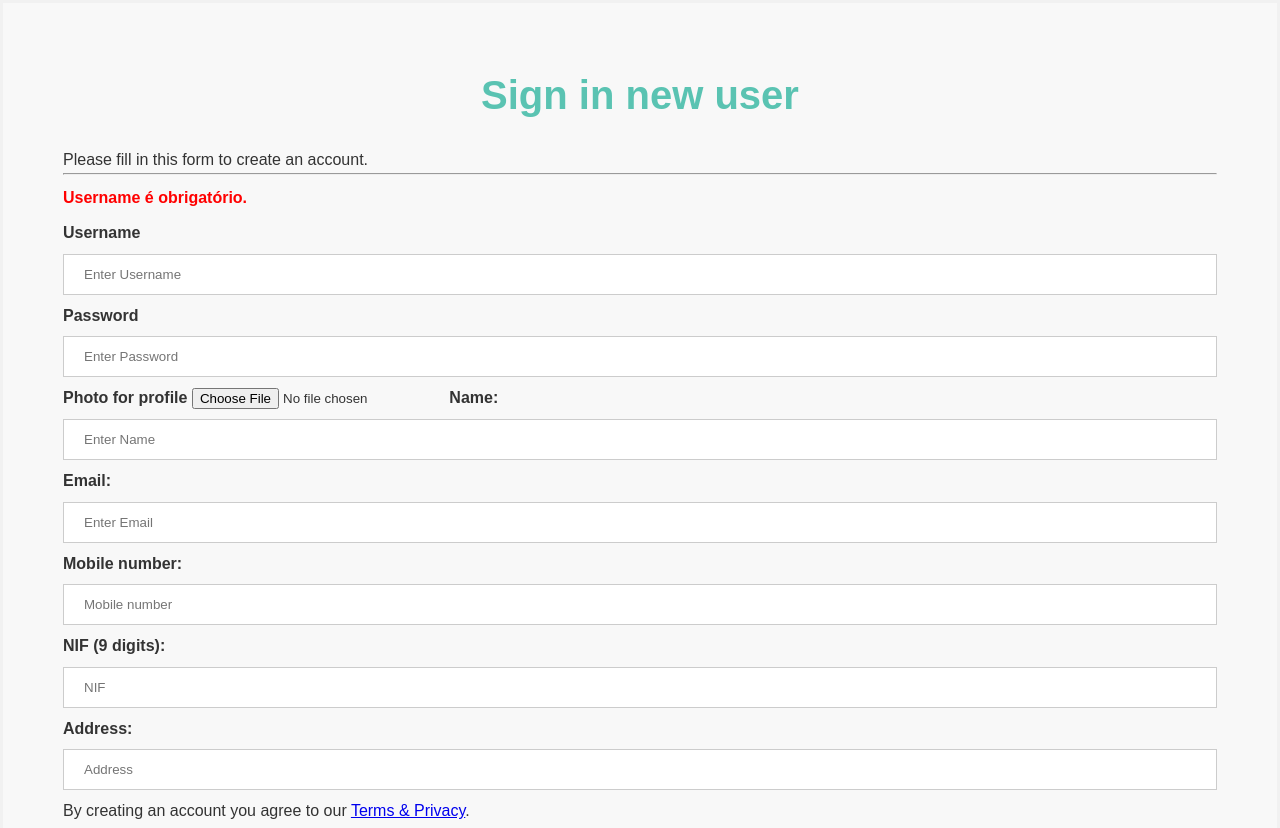
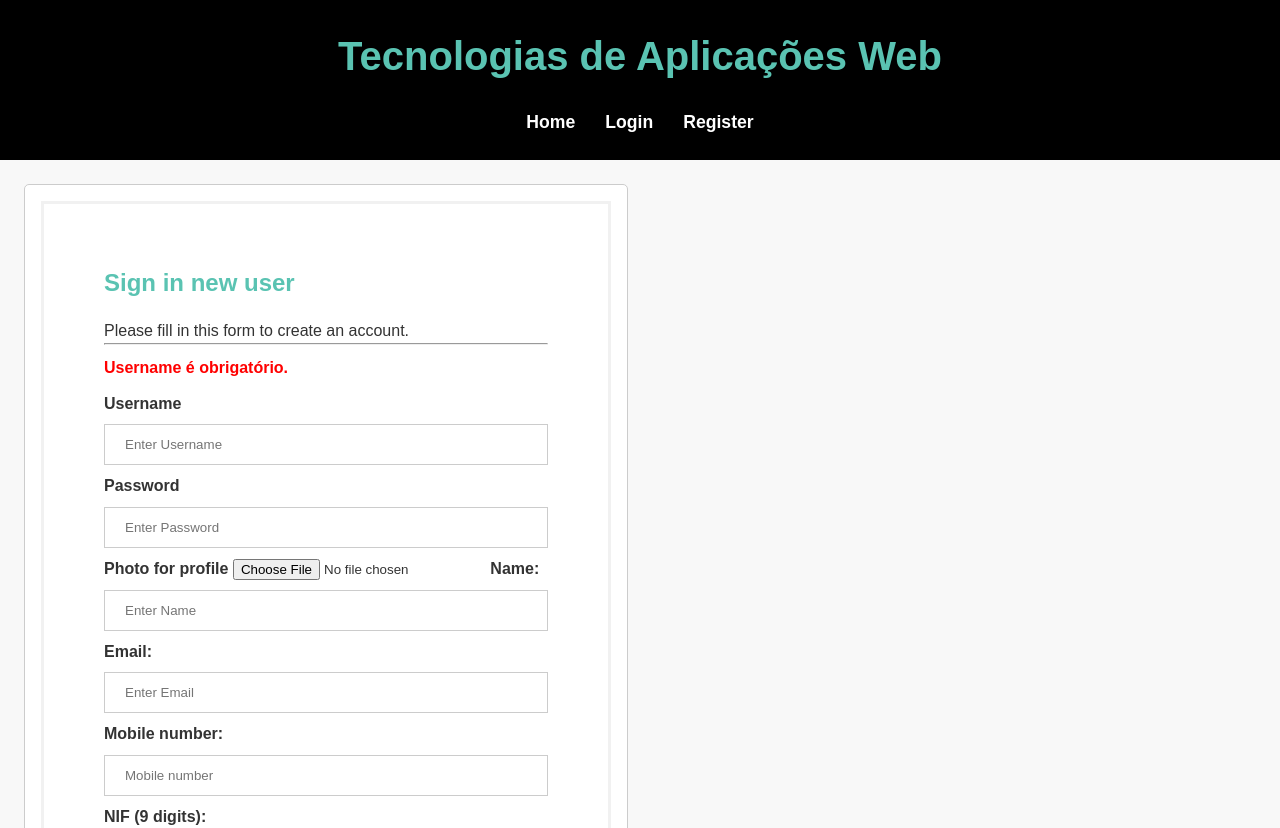
Before and after one commit to ViPeR5000/TAW, a plain HTML site: page register.html in a window 1280 px wide. Shown: the top 828 px of the page. Drawn offline with Linux system fonts and the light colour scheme.

Commit message:
layout uniforme com o index

```diff
--- a/register.html
+++ b/register.html
@@ -9,9 +9,21 @@
 </head>
 
 <body>
+  <header>
+    <h1>Tecnologias de Aplicações Web</h1>
+    <nav>
+      <ul>
+        <li><a href="index.html">Home</a></li>
+        <!-- Nav will be updated by app.js -->
+      </ul>
+    </nav>
+  </header>
+
+  <main>
+    <section>
       <form action="">
         <div class="container">
-      <h1>Sign in new user</h1>
+          <h2>Sign in new user</h2>
           <p>Please fill in this form to create an account.</p>
           <hr>
           <div id="error-message" style="color: red; font-weight: bold; margin: 10px 0; display: none;"></div>
@@ -49,6 +61,13 @@
           <p>Already have an account? <a href="login.html">Login</a>.</p>
         </div>
       </form>
+    </section>
+  </main>
+
+  <footer>
+    <p>© C-ACADEMY 2025 Projeto Módulo de Tecnologias de Aplicações Web. Desenvolvido por Grupo 2 Luís Moreira
+      / Carlos Pimentel / Rui Melo</p>
+  </footer>
 
   <script src="nif-pt.js"></script>
   <script src="app.js"></script>
```
Also changed, not shown: login.html (+20 -1 lines). Lines whose indentation alone changed are shown as unchanged.
